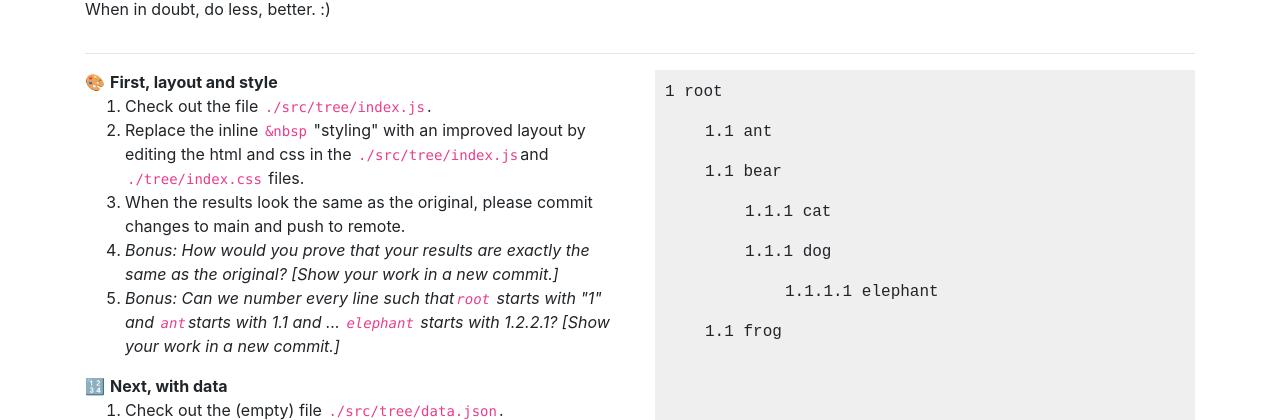
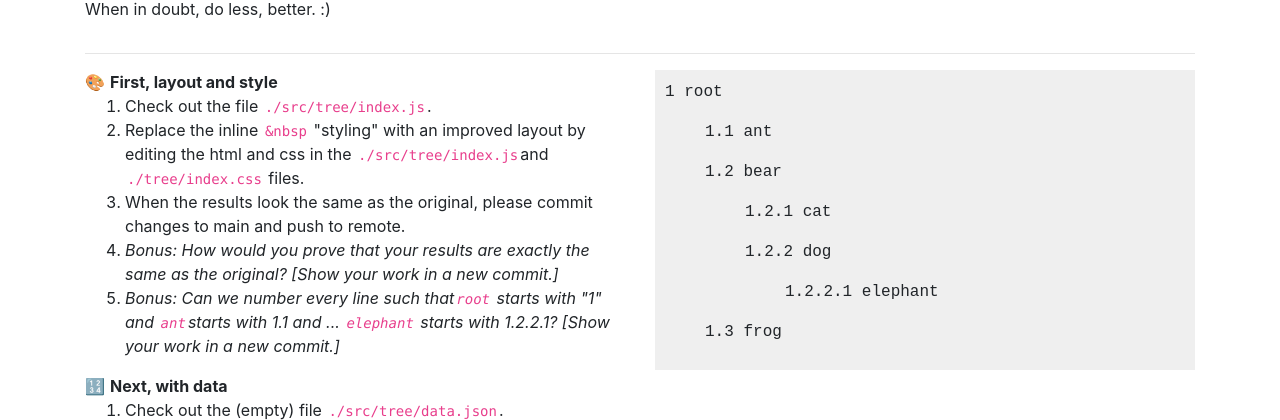
Before and after one commit to ascencioMari/TreeApp, a React (Create React App) app in the folder trees/: page / in a window 1280 px wide. Shown: the part 484-904 px from the top of the page. Built offline with nearby package versions, Linux system fonts and the light colour scheme.

Commit message:
Next, with data

```diff
--- a/trees/src/tree/DrawTree.js
+++ b/trees/src/tree/DrawTree.js
@@ -1,12 +1,14 @@
 export const DrawTree = ({node}) => {
     return (
-      <ol>
-        <li>
-          <p>{node.node}</p>
-          {node.children && node.children.map(element => (
-            <DrawTree node={element} key={element.node}/>
-          ))}
-        </li>
-      </ol>
+      <li>
+        <p>{node.node}</p>
+        {node.children && (
+          <ol>
+            {node.children.map(element => (
+              <DrawTree node={element} key={element.node}/>
+            ))}
+          </ol>
+        )}
+      </li>
     );
   };
--- a/trees/src/tree/index.css
+++ b/trees/src/tree/index.css
@@ -1,14 +1,10 @@
-.tree {
+.tree > ol {
   background-color: #efefef;
   height: 100%;
   padding: 10px;
   font-family: monospace;
   list-style-type: none;
-}
-
-.tree > ol {
   counter-reset: section;
-  padding: 0;
 }
 
 .tree ol {
--- a/trees/src/tree/index.js
+++ b/trees/src/tree/index.js
@@ -5,7 +5,7 @@ import { DrawTree } from "./DrawTree";
 export default function Tree() {
   return (
     <div className="tree">
-      <DrawTree node={dataTree}/>
+      <ol><DrawTree node={dataTree}/></ol>
     </div>
   );
 }
```
